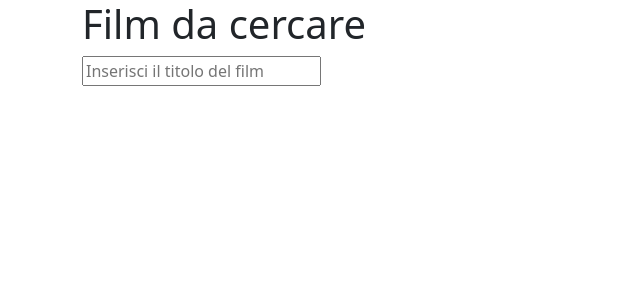
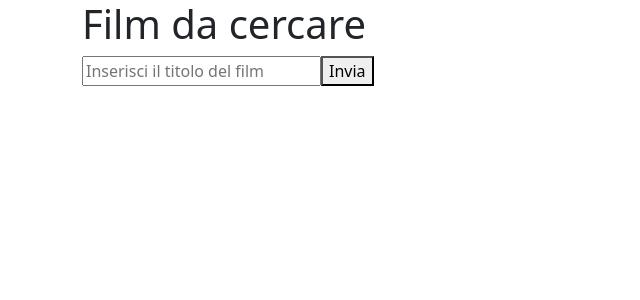
Before and after one commit to giovanbattista-web/react-boolflix, a React (Vite) app: page / in a window 1280 px wide. Shown: the top 300 px of the page, without its empty margins (0-640 px from the left). Built offline with nearby package versions, Linux system fonts and the light colour scheme.

Commit message:
[UPD] BOTTONE AGGIUNTO

```diff
--- a/src/App.jsx
+++ b/src/App.jsx
@@ -11,6 +11,7 @@ function App() {
         <h1>Film da cercare</h1>
         <input type="text" value={title} onChange={(e) => setTitle(e.target.value)}
           placeholder='Inserisci il titolo del film' />
+        <button>Invia</button>
       </div>
 
 
```
